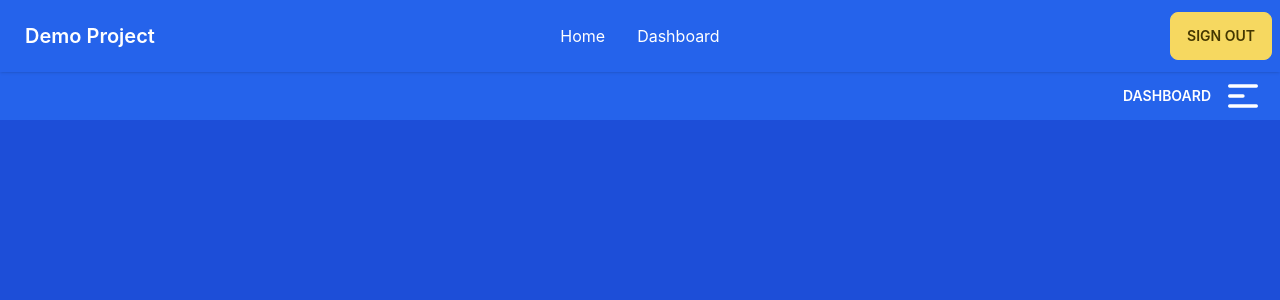
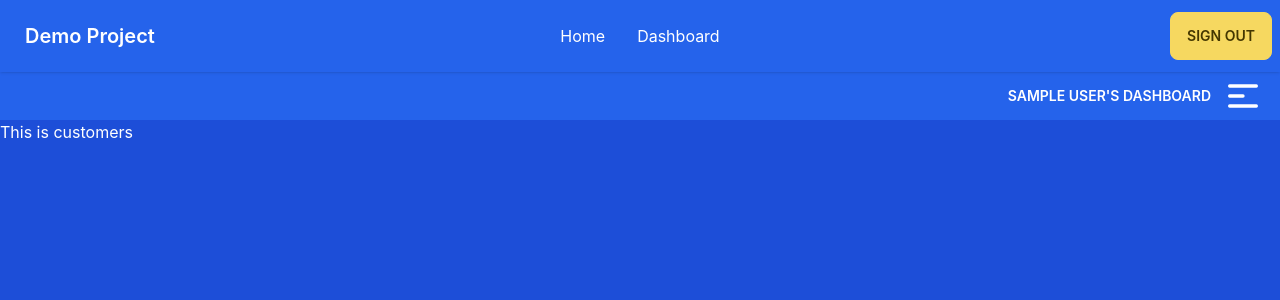
Before and after one commit to rakibulmd/demo-assessment-project, a React (Create React App) app: page /dashboard in a window 1280 px wide. Shown: the top 300 px of the page. Built offline with nearby package versions, Linux system fonts and the light colour scheme; no server answers; sample sign-in values are in the browser's storage.

Commit message:
Added dashboard nested routes

```diff
--- a/src/App.js
+++ b/src/App.js
@@ -1,6 +1,8 @@
 import { Route, Routes } from "react-router-dom";
 import "./App.css";
+import Customers from "./Pages/Dashboard/Customers";
 import Dashboard from "./Pages/Dashboard/Dashboard";
+import Orders from "./Pages/Dashboard/Orders";
 import Home from "./Pages/Home/Home";
 import Login from "./Pages/Login/Login";
 import RequireAuth from "./Pages/Login/RequireAuth";
@@ -21,7 +23,10 @@ function App() {
                             <Dashboard></Dashboard>
                         </RequireAuth>
                     }
-                ></Route>
+                >
+                    <Route index element={<Customers></Customers>}></Route>
+                    <Route path="orders" element={<Orders></Orders>}></Route>
+                </Route>
             </Routes>
         </div>
     );
--- /dev/null
+++ b/src/Pages/Dashboard/Customers.js
@@ -0,0 +1,11 @@
+import React from "react";
+
+const Customers = () => {
+    return (
+        <div>
+            <h2>This is customers</h2>
+        </div>
+    );
+};
+
+export default Customers;
--- a/src/Pages/Dashboard/Dashboard.js
+++ b/src/Pages/Dashboard/Dashboard.js
@@ -1,6 +1,6 @@
 import React from "react";
 import { useAuthState } from "react-firebase-hooks/auth";
-import { Link } from "react-router-dom";
+import { Link, Outlet } from "react-router-dom";
 import auth from "../../firebase.init";
 
 const Dashboard = () => {
@@ -17,7 +17,7 @@ const Dashboard = () => {
                         htmlFor="my-drawer-4"
                         className="btn btn-ghost"
                     >
-                        Dashboard
+                        {user?.displayName}'s Dashboard
                         <svg
                             xmlns="http://www.w3.org/2000/svg"
                             className="h-10 w-10 ml-3"
@@ -34,16 +34,17 @@ const Dashboard = () => {
                         </svg>
                     </label>
                 </div>
+                <Outlet></Outlet>
             </div>
             <div className="drawer-side">
                 <label for="my-drawer-4" className="drawer-overlay"></label>
                 <ul className="menu p-4 overflow-y-auto w-60 mt-12 bg-blue-700 text-white">
                     {/* <!-- Sidebar content here --> */}
                     <li>
-                        <Link to="/customers">Customers</Link>
+                        <Link to="/dashboard">Customers</Link>
                     </li>
                     <li>
-                        <Link to="/orders">Orders</Link>
+                        <Link to="/dashboard/orders">Orders</Link>
                     </li>
                 </ul>
             </div>
--- /dev/null
+++ b/src/Pages/Dashboard/Orders.js
@@ -0,0 +1,11 @@
+import React from "react";
+
+const Orders = () => {
+    return (
+        <div>
+            <h2>This is orders</h2>
+        </div>
+    );
+};
+
+export default Orders;
```
